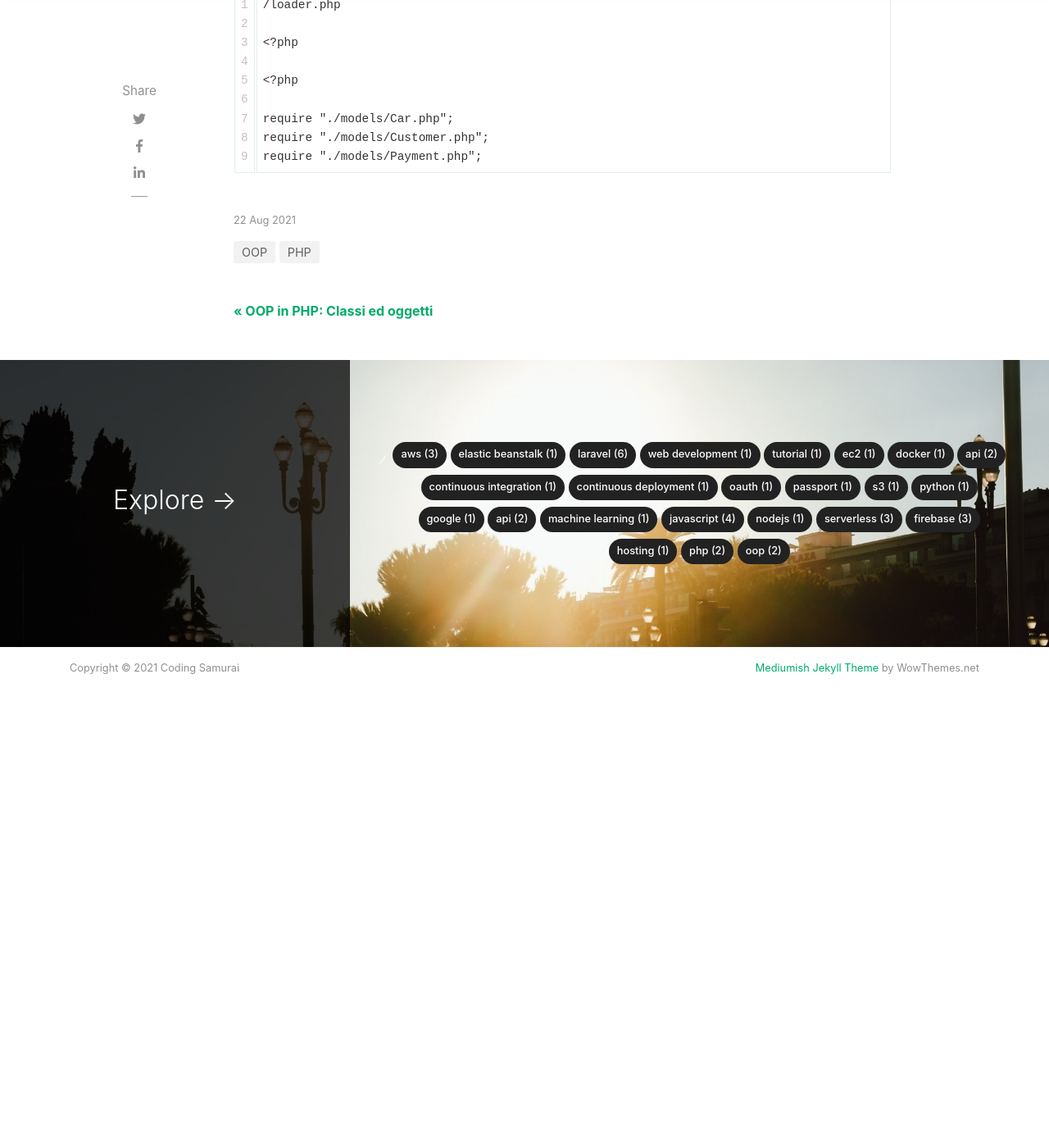
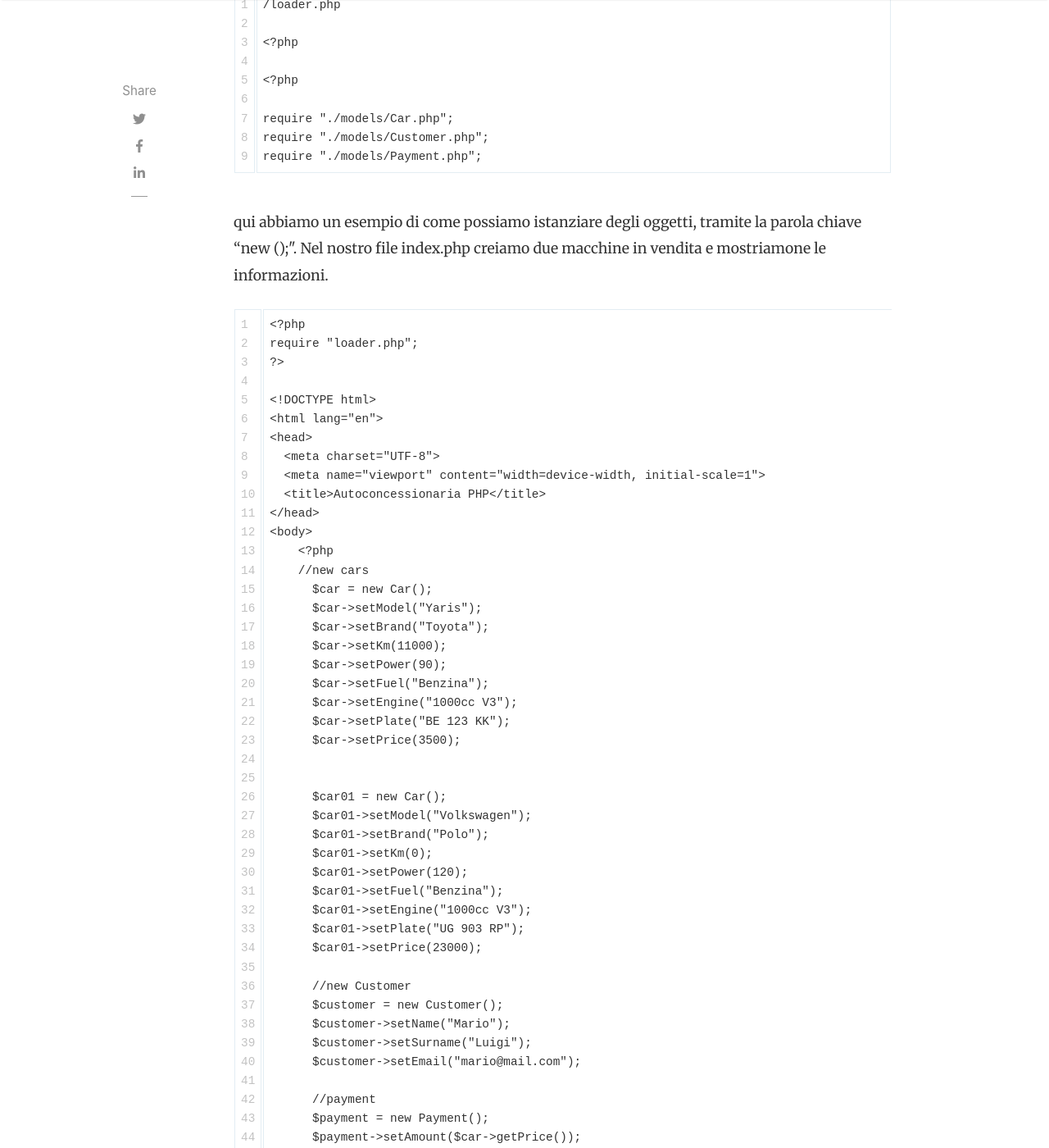
Before and after one commit to mattiatoselli/codingsamurai, a Jekyll site: the page built from _posts/2021-08-22-php-oop-oggetti-istanziare.md, in a window 1280 px wide and 1400 px high, scrolled down 1325 px. Shown: the whole window at 82% size. Built offline with Jekyll 4.4.1, drawn with Linux system fonts in a browser that asks for light colours; nearby versions of some CDN libraries; comment, search, counter and statistics services are not loaded; before the commit the page ends 2223 px from its top, so only the background shows below that; some of the changed text lies outside the part shown.

Commit message:
Update 2021-08-22-php-oop-oggetti-istanziare.md

````diff
--- a/_posts/2021-08-22-php-oop-oggetti-istanziare.md
+++ b/_posts/2021-08-22-php-oop-oggetti-istanziare.md
@@ -30,3 +30,73 @@ require "./models/Car.php";
 require "./models/Customer.php";
 require "./models/Payment.php";
 ```
+
+qui abbiamo un esempio di come possiamo istanziare degli oggetti, tramite la parola chiave "new <nome classe>();". Nel nostro file index.php creiamo due macchine in vendita e mostriamone le informazioni.
+
+```
+<?php
+require "loader.php";
+?>
+
+<!DOCTYPE html>
+<html lang="en">
+<head>
+  <meta charset="UTF-8">
+  <meta name="viewport" content="width=device-width, initial-scale=1">
+  <title>Autoconcessionaria PHP</title>
+</head>
+<body>
+    <?php
+    //new cars
+      $car = new Car();
+      $car->setModel("Yaris");
+      $car->setBrand("Toyota");
+      $car->setKm(11000);
+      $car->setPower(90);
+      $car->setFuel("Benzina");
+      $car->setEngine("1000cc V3");
+      $car->setPlate("BE 123 KK");
+      $car->setPrice(3500);
+
+
+      $car01 = new Car();
+      $car01->setModel("Volkswagen");
+      $car01->setBrand("Polo");
+      $car01->setKm(0);
+      $car01->setPower(120);
+      $car01->setFuel("Benzina");
+      $car01->setEngine("1000cc V3");
+      $car01->setPlate("UG 903 RP");
+      $car01->setPrice(23000);
+
+      //new Customer
+      $customer = new Customer();
+      $customer->setName("Mario");
+      $customer->setSurname("Luigi");
+      $customer->setEmail("mario@mail.com");
+
+      //payment
+      $payment = new Payment();
+      $payment->setAmount($car->getPrice());
+      $payment->setCustomer($customer);
+      $payment->setCar($car)
+    ?>
+    <h2>Macchine in vendita:</h2>
+    <ul>
+      <?php echo "<li> {$car->getBrand()} - {$car->getModel()}: {$car->getPrice()}$ </li>" ?>
+      <?php echo "<li> {$car01->getBrand()} - {$car01->getModel()}: {$car01->getPrice()}$ </li>" ?>
+    </ul>
+
+    <hr>
+
+    <h2>Macchine vendute:</h2>
+    <ul>
+      <?php echo "<li> {$payment->getCustomer()->getName()} {$payment->getCustomer()->getSurname()}, paga {$payment->getAmount()}$ e compra
+      {$payment->getCar()->getBrand()} {$payment->getCar()->getModel()} </li>" ?>
+    </ul>
+
+
+
+</body>
+</html>
+ ```
````
